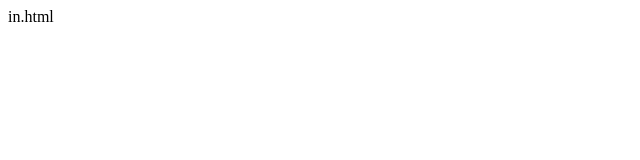
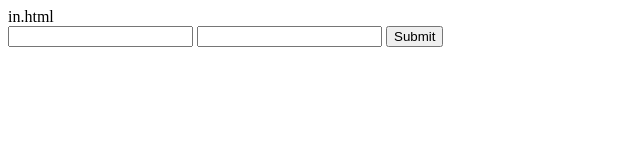
Before and after one commit to devhaeyeon/devNode, a website: page in.html in a window 1280 px wide. Shown: the whole page, without its empty margins (0-640 px from the left). Drawn offline with nearby package versions, Linux system fonts and the light colour scheme.

Commit message:
[modify] form access
form access

```diff
--- a/in.html
+++ b/in.html
@@ -3,6 +3,15 @@
 </head>
 <body>
 in.html
+
+<form method="post">
+<input type="text" name="data_a"/>
+<input type="text" name="data_b"/>
+<input type="submit">
+
+
+</form>
+
 </body>
 </html>
 
```
Also changed, not shown: web.js (+16 -6 lines).
